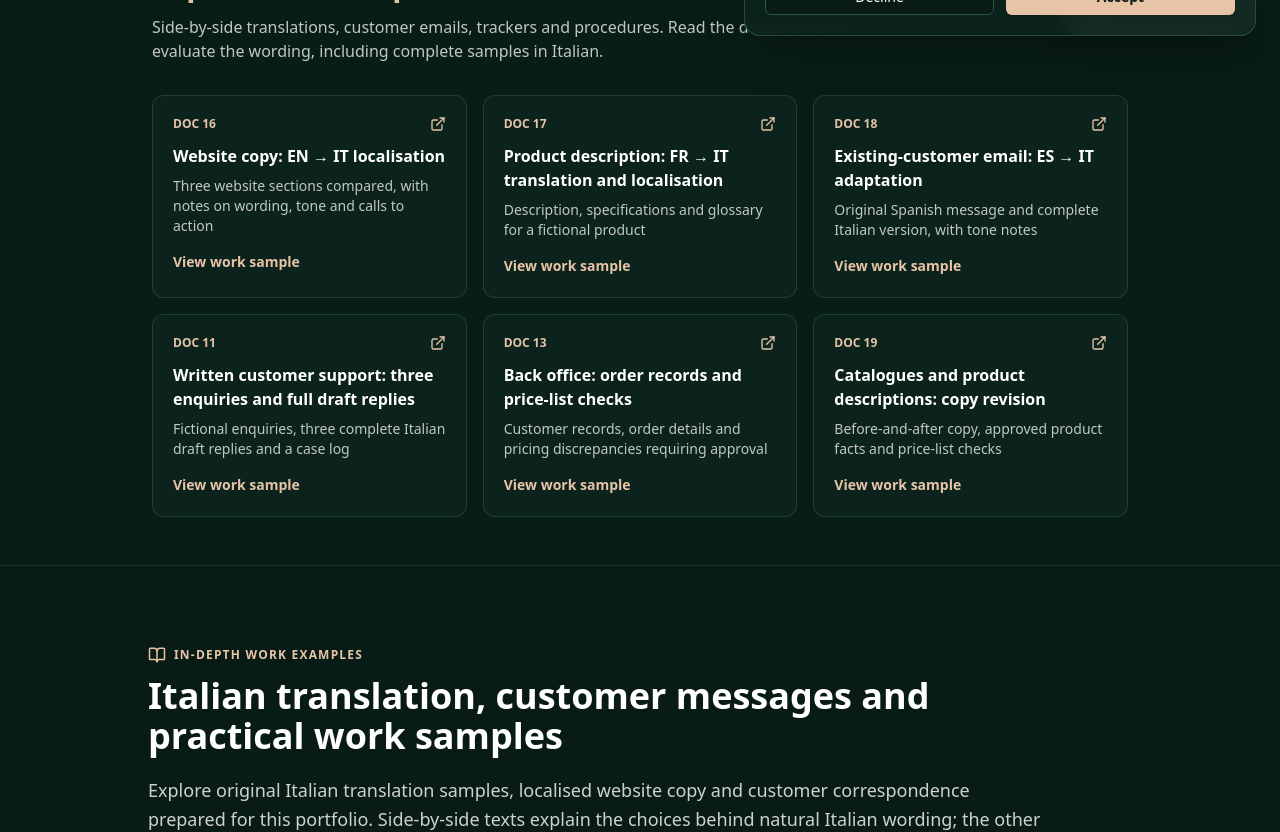
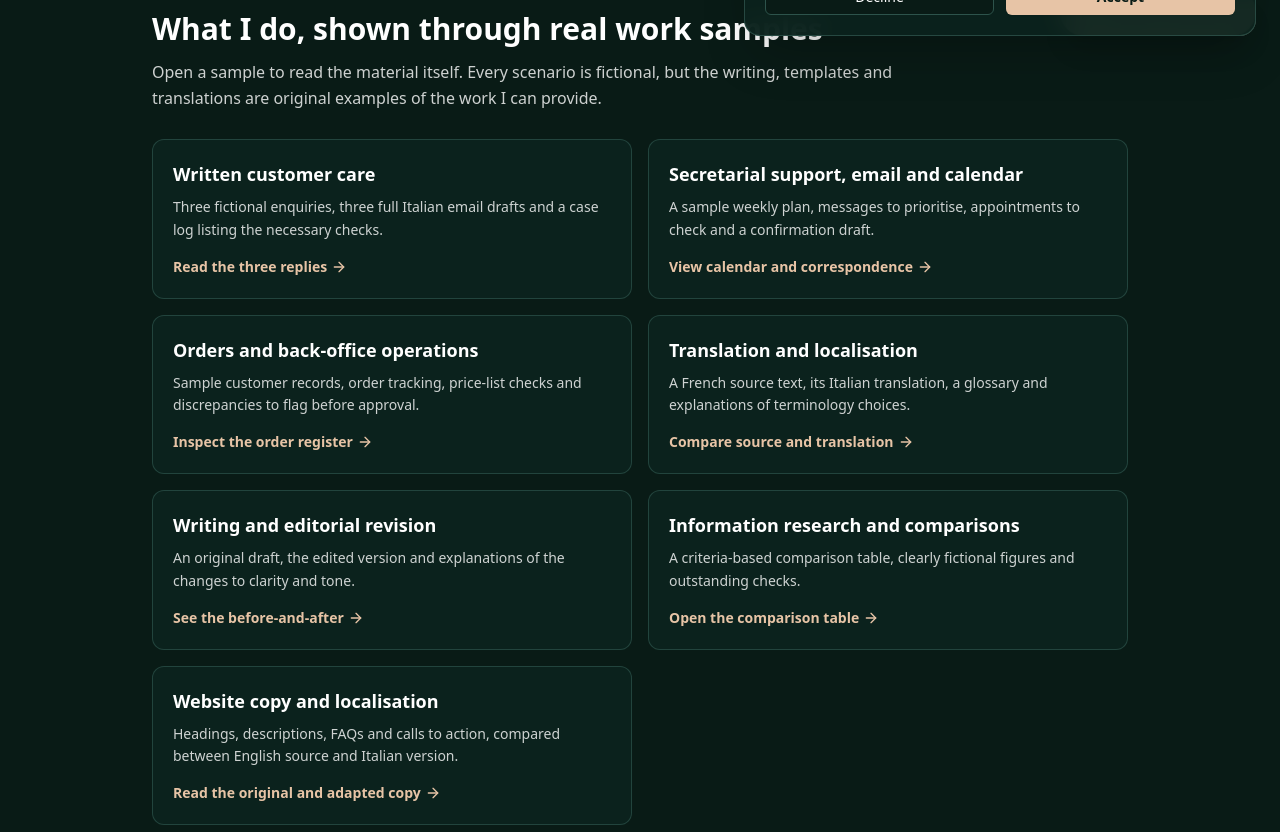
Before and after one commit to noemitomassetti/noemitomassetti-it, a React (Vite) app: page /work-examples in a window 1280 px wide. Shown: the part 740-1572 px from the top of the page. Built offline with nearby package versions, Linux system fonts and the light colour scheme; the HTML template or start-up script is replaced by a standard one.

Commit message:
Portfolio: show exactly what I do and link directly to tangible samples in IT EN FR ES

```diff
--- a/src/pages/Portfolio.tsx
+++ b/src/pages/Portfolio.tsx
@@ -35,6 +35,170 @@ import {
   ExternalLink,
 } from "lucide-react";
 
+
+const PORTFOLIO_SERVICE_EXAMPLES = [
+  {
+    "it": [
+      "Assistenza clienti scritta",
+      "Tre richieste simulate, tre risposte email redatte integralmente e un registro con le verifiche da effettuare.",
+      "Leggi le tre risposte"
+    ],
+    "en": [
+      "Written customer care",
+      "Three fictional enquiries, three full Italian email drafts and a case log listing the necessary checks.",
+      "Read the three replies"
+    ],
+    "fr": [
+      "Relation client écrite",
+      "Trois demandes fictives, trois réponses complètes en italien et un tableau de suivi des vérifications.",
+      "Lire les trois réponses"
+    ],
+    "es": [
+      "Atención escrita al cliente",
+      "Tres consultas ficticias, tres respuestas completas en italiano y un registro de comprobaciones.",
+      "Leer las tres respuestas"
+    ],
+    "doc": "11"
+  },
+  {
+    "it": [
+      "Segreteria, email e agenda",
+      "Un piano settimanale, messaggi da classificare, appuntamenti da verificare e una bozza di conferma.",
+      "Vedi agenda e corrispondenza"
+    ],
+    "en": [
+      "Secretarial support, email and calendar",
+      "A sample weekly plan, messages to prioritise, appointments to check and a confirmation draft.",
+      "View calendar and correspondence"
+    ],
+    "fr": [
+      "Secrétariat, courriels et agenda",
+      "Planning hebdomadaire, courriels à classer, rendez-vous à confirmer et brouillon de réponse.",
+      "Voir l’agenda et les courriels"
+    ],
+    "es": [
+      "Secretaría, correo y agenda",
+      "Agenda semanal, correos clasificados, citas por confirmar y un borrador de respuesta.",
+      "Ver agenda y correos"
+    ],
+    "doc": "12"
+  },
+  {
+    "it": [
+      "Ordini e back office",
+      "Schede cliente di esempio, registro ordini, controllo del listino e anomalie da segnalare prima dell'approvazione.",
+      "Esamina il registro ordini"
+    ],
+    "en": [
+      "Orders and back-office operations",
+      "Sample customer records, order tracking, price-list checks and discrepancies to flag before approval.",
+      "Inspect the order register"
+    ],
+    "fr": [
+      "Commandes et back-office",
+      "Fiches clients fictives, suivi des commandes, contrôle des tarifs et écarts à faire valider.",
+      "Consulter le suivi des commandes"
+    ],
+    "es": [
+      "Pedidos y back office",
+      "Fichas de clientes ficticios, registro de pedidos, revisión de precios y diferencias pendientes de validación.",
+      "Consultar el registro de pedidos"
+    ],
+    "doc": "13"
+  },
+  {
+    "it": [
+      "Traduzioni e localizzazione",
+      "Un testo originale in francese, la versione italiana, un glossario e le scelte terminologiche spiegate.",
+      "Confronta le due versioni"
+    ],
+    "en": [
+      "Translation and localisation",
+      "A French source text, its Italian translation, a glossary and explanations of terminology choices.",
+      "Compare source and translation"
+    ],
+    "fr": [
+      "Traduction et localisation",
+      "Un texte original français, sa traduction italienne, un glossaire et les choix terminologiques expliqués.",
+      "Comparer les deux versions"
+    ],
+    "es": [
+      "Traducción y localización",
+      "Un texto original en francés, su traducción italiana, un glosario y explicaciones terminológicas.",
+      "Comparar ambas versiones"
+    ],
+    "doc": "17"
+  },
+  {
+    "it": [
+      "Scrittura e revisione testi",
+      "Una bozza iniziale, il testo revisionato e le correzioni spiegate, per capire come miglioro chiarezza e tono.",
+      "Guarda il prima e dopo"
+    ],
+    "en": [
+      "Writing and editorial revision",
+      "An original draft, the edited version and explanations of the changes to clarity and tone.",
+      "See the before-and-after"
+    ],
+    "fr": [
+      "Rédaction et révision",
+      "Un brouillon initial, le texte révisé et des explications sur les choix de clarté et de ton.",
+      "Voir l’avant et l’après"
+    ],
+    "es": [
+      "Redacción y revisión",
+      "Un borrador inicial, la versión revisada y comentarios sobre claridad y tono.",
+      "Ver el antes y el después"
+    ],
+    "doc": "10"
+  },
+  {
+    "it": [
+      "Ricerche e confronti informativi",
+      "Una tabella con criteri di confronto, dati dichiaratamente simulati e informazioni che richiederebbero verifica.",
+      "Apri la tabella comparativa"
+    ],
+    "en": [
+      "Information research and comparisons",
+      "A criteria-based comparison table, clearly fictional figures and outstanding checks.",
+      "Open the comparison table"
+    ],
+    "fr": [
+      "Recherche et comparatifs",
+      "Un tableau de critères, des données explicitement fictives et des vérifications à prévoir.",
+      "Ouvrir le tableau comparatif"
+    ],
+    "es": [
+      "Investigación y comparativas",
+      "Una tabla de criterios, datos expresamente ficticios y comprobaciones pendientes.",
+      "Abrir la tabla comparativa"
+    ],
+    "doc": "07"
+  },
+  {
+    "it": [
+      "Contenuti per siti web",
+      "Titoli, descrizioni, domande frequenti e inviti all'azione, dal testo inglese alla proposta italiana.",
+      "Leggi i testi prima e dopo"
+    ],
+    "en": [
+      "Website copy and localisation",
+      "Headings, descriptions, FAQs and calls to action, compared between English source and Italian version.",
+      "Read the original and adapted copy"
+    ],
+    "fr": [
+      "Contenus web et adaptation",
+      "Titres, descriptions, FAQ et appels à l’action : comparaison de l’anglais et de l’italien.",
+      "Voir les textes comparés"
+    ],
+    "es": [
+      "Textos web y adaptación",
+      "Títulos, descripciones, preguntas frecuentes y llamadas a la acción en inglés e italiano.",
+      "Ver los textos comparados"
+    ],
+    "doc": "21"
+  }
+] as const;
 
 export default function Portfolio() {
   const location = useLocation();
@@ -185,12 +349,12 @@ export default function Portfolio() {
 
           <p className="text-base sm:text-lg md:text-xl text-foreground/80 leading-relaxed mb-5 md:mb-8 max-w-3xl">
             {lang === "it"
-              ? "Nel portfolio trovi traduzioni commentate, revisioni di testi, comunicazioni professionali, materiali di back office e ricerche informative. Puoi leggere gli elaborati e conoscere le scelte linguistiche e operative che li accompagnano."
+              ? "Qui puoi vedere che cosa preparo concretamente: risposte email complete, registri e documenti di back office, traduzioni a fronte, revisioni prima/dopo e ricerche comparative. Per ogni esempio trovi il risultato, le informazioni di partenza e le verifiche effettuate o previste."
               : lang === "fr"
-              ? "Vous trouverez ici des traductions commentées, des révisions de textes, de la correspondance professionnelle, des documents de back-office et des recherches documentaires, accompagnés d'explications sur les choix effectués."
+              ? "Découvrez ce que je prépare concrètement : réponses complètes à des courriels, tableaux de suivi et documents de back-office, traductions en regard, révisions avant/après et comparatifs documentaires. Chaque exemple présente le travail réalisé, les informations de départ et les vérifications effectuées ou prévues."
               : lang === "es"
-              ? "Aquí encontrarás traducciones comentadas, revisiones de textos, comunicaciones profesionales, documentos de back office e investigaciones informativas, con explicaciones sobre las decisiones tomadas."
-              : "Explore annotated translations, editorial revisions, professional correspondence, back-office documents and informational research, together with notes explaining the language and operational decisions behind each example."}
+              ? "Aquí puedes ver qué documentos preparo: respuestas completas a correos, registros de tareas y pedidos, traducciones en paralelo, revisiones antes/después y comparativas informativas. Cada ejemplo muestra el resultado, los datos de partida y las comprobaciones realizadas o previstas."
+              : "See the work I can produce: complete customer email drafts, back-office records, side-by-side translations, before-and-after edits and information comparisons. Each example presents the finished sample, its starting material and the checks completed or still required."}
           </p>
 
           {/* Editorial provenance: factual, understated and consistent across locales. */}
@@ -214,6 +378,28 @@ export default function Portfolio() {
               </a>
             ))}
           </nav>
+        </div>
+      </section>
+
+      {/* Tangible work and the services it demonstrates come before long methodology sections. */}
+      <section aria-labelledby="portfolio-what-i-do" className="py-12 md:py-16 border-b border-border/40 bg-background">
+        <div className="container px-4 md:px-6 max-w-5xl mx-auto">
+          <h2 id="portfolio-what-i-do" className="text-2xl md:text-3xl font-bold text-foreground mb-3">
+            {({it:"Che cosa faccio, attraverso esempi di lavoro",en:"What I do, shown through real work samples",fr:"Mes prestations, illustrées par des exemples",es:"Qué hago: ejemplos de trabajo concretos"} as const)[lang]}
+          </h2>
+          <p className="text-foreground/80 leading-relaxed max-w-3xl mb-7">
+            {({it:"Apri un esempio per leggere il materiale prodotto. In questo portfolio ogni scenario è inventato, ma i testi, i modelli e le traduzioni sono elaborati originali creati per mostrare il tipo di lavoro che posso svolgere.",en:"Open a sample to read the material itself. Every scenario is fictional, but the writing, templates and translations are original examples of the work I can provide.",fr:"Ouvrez un exemple pour consulter le document lui-même. Les situations sont fictives, mais les textes, modèles et traductions ont été créés pour illustrer concrètement mes prestations.",es:"Abre un ejemplo para leer el documento. Las situaciones son ficticias, pero los textos, modelos y traducciones son muestras originales del trabajo que puedo ofrecer."} as const)[lang]}
+          </p>
+          <div className="grid grid-cols-1 md:grid-cols-2 gap-4">
+            {PORTFOLIO_SERVICE_EXAMPLES.map((item) => (
+              <Link key={item.doc} to={getPortfolioDocumentPath(item.doc,lang)}
+                className="group block p-5 rounded-xl border border-border/70 bg-card hover:border-primary/60 hover:shadow-sm transition-colors focus-visible:outline focus-visible:outline-2 focus-visible:outline-primary">
+                <h3 className="font-bold text-lg text-foreground group-hover:text-primary mb-2">{item[lang][0]}</h3>
+                <p className="text-sm leading-relaxed text-foreground/80 mb-3">{item[lang][1]}</p>
+                <span className="inline-flex gap-1 items-center text-sm font-semibold text-primary">{item[lang][2]}<ArrowRight className="w-4 h-4"/></span>
+              </Link>
+            ))}
+          </div>
         </div>
       </section>
 
```
